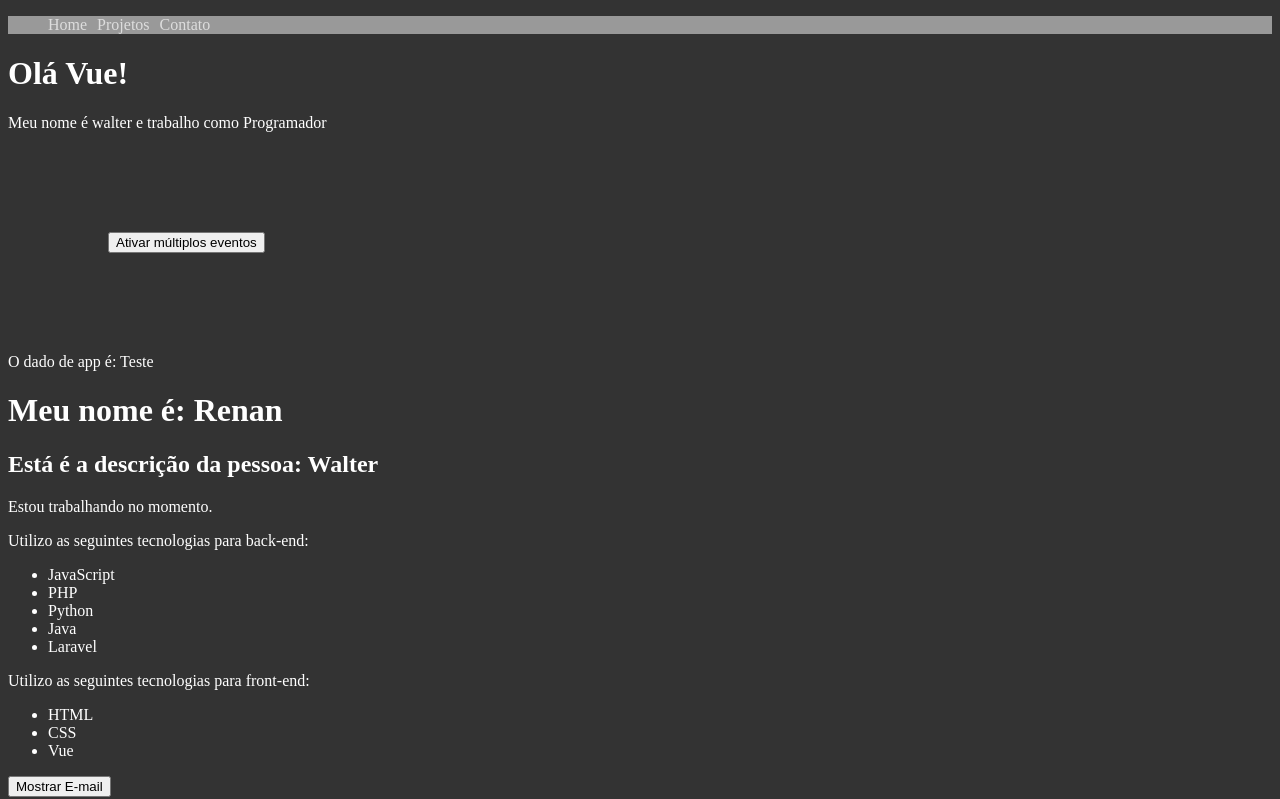
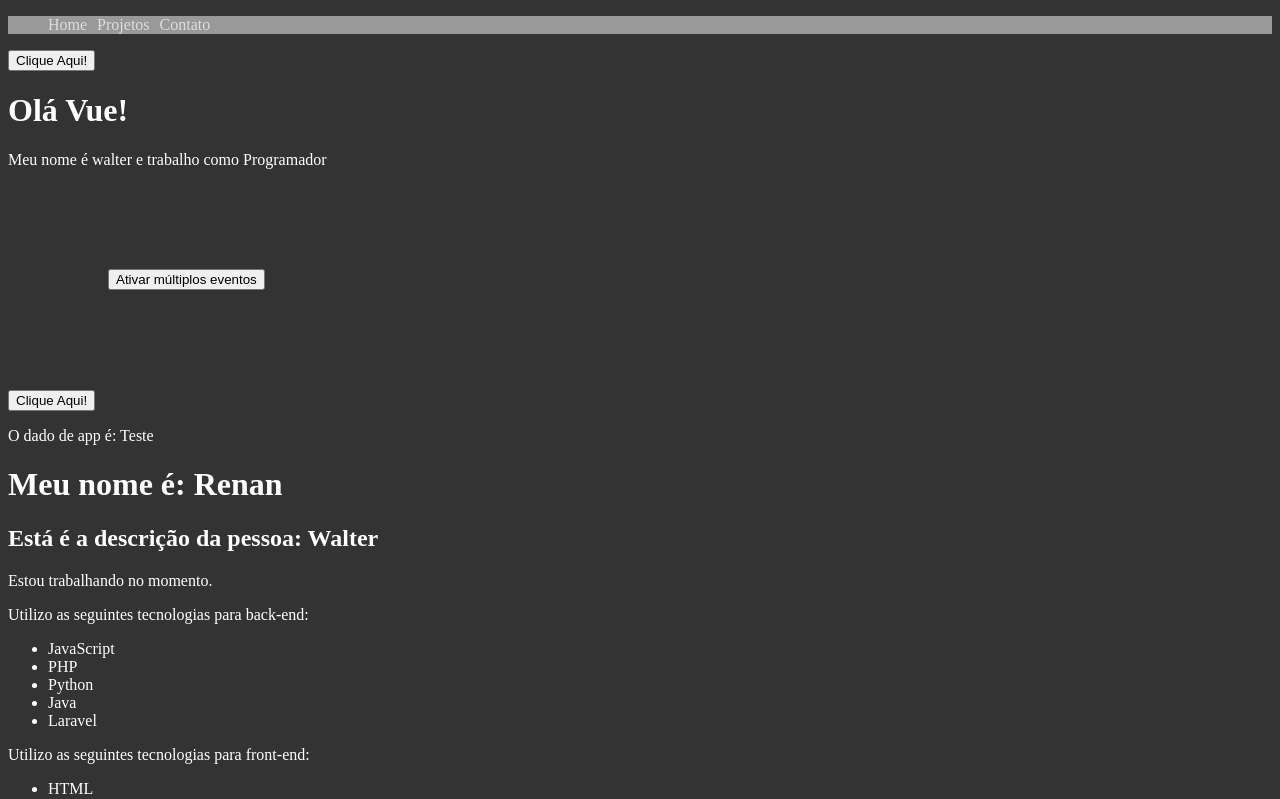
Before and after one commit to walterrodriguesjr/Matheus-Battisti-vue-3, a Vue app in the folder 2_projeto_vue/: page / in a window 1280 px wide. Shown: the top 799 px of the page. Built offline with nearby package versions, Linux system fonts and the light colour scheme.

Commit message:
aula-16-ok

```diff
--- a/2_projeto_vue/src/components/PrimeiroComponente.vue
+++ b/2_projeto_vue/src/components/PrimeiroComponente.vue
@@ -1,18 +1,22 @@
 <template>
     <div>
+        <Reutilizacao />
       <h1>Olá Vue!</h1>
       <p>Meu nome é {{nome}} e trabalho como {{profissao}}</p>
       <MultiplosEventos />
+      <Reutilizacao />
     </div>
 </template>
 
 <script>
 import MultiplosEventos from "./MultiplosEventos.vue";
+import Reutilizacao from "./reutilizacao";
 
 export default {
     name: 'PrimeiroComponente',
     components: {
-        MultiplosEventos
+        MultiplosEventos,
+        Reutilizacao
     },
     data(){
         return {
--- /dev/null
+++ b/2_projeto_vue/src/components/reutilizacao.vue
@@ -0,0 +1,22 @@
+<template>
+    <div>
+        <button @click="ativar">Clique Aqui!</button>
+        <span v-show="ativou">Ativado!</span>
+    </div>
+</template>
+
+<script>
+export default {
+    name: 'Reutilizacao',
+    data(){
+        return {
+            ativou: false
+        }
+    },
+    methods: {
+        ativar() {
+            this.ativou = !this.ativou
+        }
+    }
+}
+</script>
```
Also changed, not shown: 1 other file (tests, documents, lock files or other folders).
